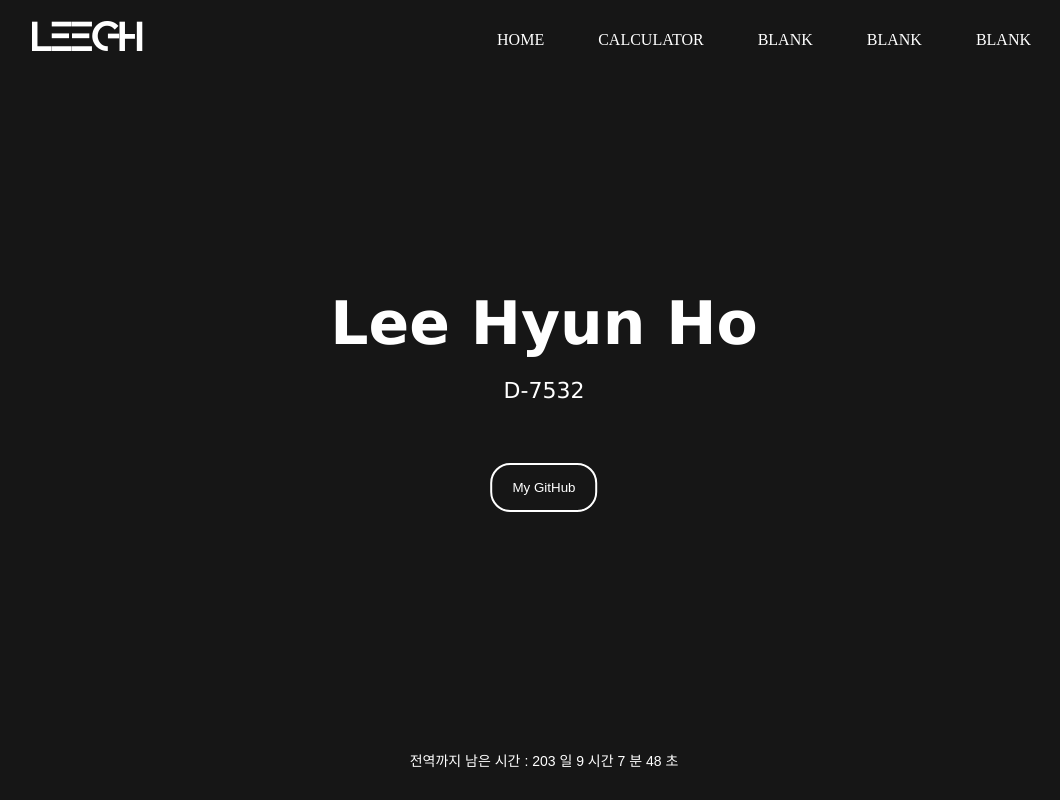
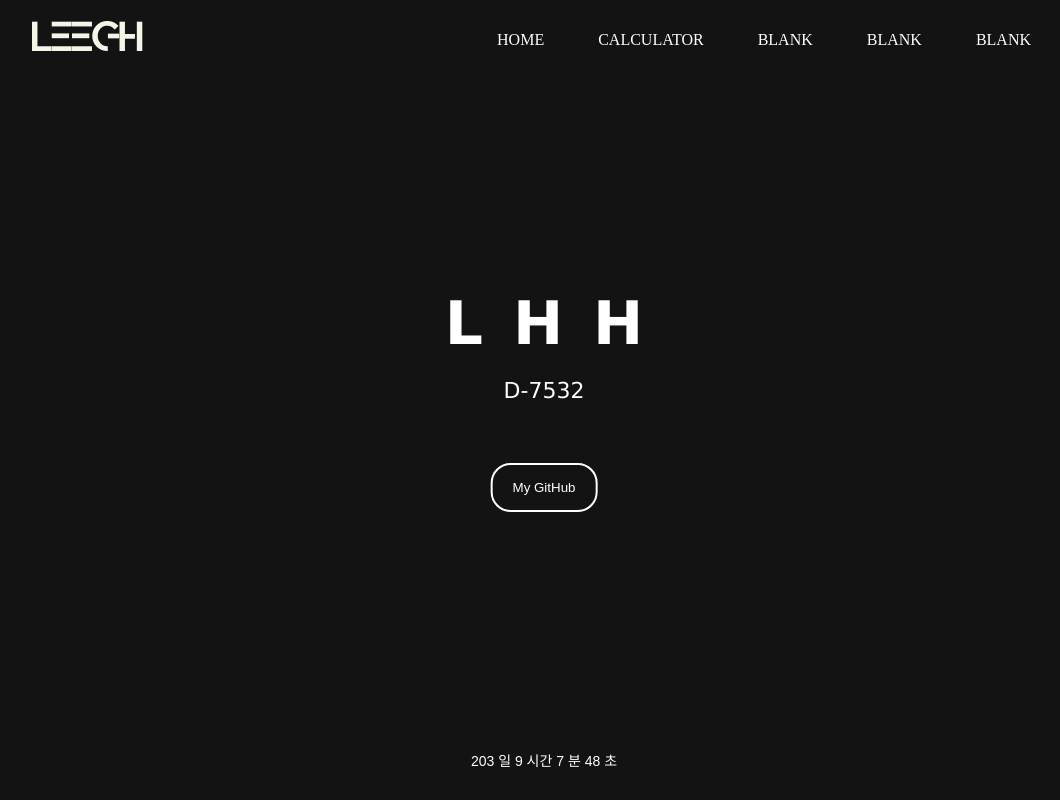
Before and after one commit to ghjjang/web, a plain HTML site: page homepage/index.html in a window 1280 px wide. Shown: the whole page, without its empty margins (96-1156 px from the left). Drawn offline with Linux system fonts and the light colour scheme; files whose address does not match are found by name.

Commit message:
first commit message

```diff
--- a/homepage/index.html
+++ b/homepage/index.html
@@ -5,6 +5,7 @@
     <meta name="viewport" content="width=device-width, initial-scale=1.0">
     <title>My page</title>
     <link rel="stylesheet" href="style.css">
+
 </head>
 <body>
     <div class="container">
@@ -13,7 +14,7 @@
             <div class="nav">
                 <ul>
                     <li><a href="index.html">HOME</a></li>
-                    <li><a href="계산기/calcuLator.html">CALCULATOR</a></li>
+                    <li><a href="calculator-project/src/index.html">CALCULATOR</a></li>
                     <li class="dropdown">
                         <a href="#">BLANK</a>
                         <ul class="dropdown-menu">
@@ -28,13 +29,18 @@
             </div>
         </div>
         <div class="hero">
-            <h2>Lee Hyun Ho</h2>
+            <h2>
+                <span>L</span>
+                <span>H</span>
+                <span>H</span>
+            </h2>
+
             <p>D-<span id="days-since-birth"></span></p>
             <button><a href="https://github.com/ghjjang/web" target='_bLANK'> My GitHub  </a></button>
         </div>
     </div>
     <footer>
-        <p> 전역까지 남은 시간 : <span id="time-until-discharge"></span></p>
+        <p>  <span id="time-until-discharge"></span></p>
     </footer>
     <script src="main.js"></script>
 </body>
--- a/homepage/main.js
+++ b/homepage/main.js
@@ -45,3 +45,46 @@ const timer = setInterval(updateTimeUntilDischarge, 1000);
 
 // 페이지 로드 시 즉시 실행
 updateTimeUntilDischarge();
+
+// 요소 선택
+const container = document.querySelector('.container');
+const letterL = document.querySelector('.hero h2 span:nth-child(1)'); // 첫 번째 span (L)
+const letterH1 = document.querySelector('.hero h2 span:nth-child(2)'); // 두 번째 span (H)
+const letterH2 = document.querySelector('.hero h2 span:nth-child(3)'); // 세 번째 span (H)
+
+// 배경색 변경 함수
+function changeBackground(color) {
+    container.style.backgroundColor = color;
+}
+
+// 이벤트 리스너 추가
+letterL.addEventListener('mouseenter', () => changeBackground('#ffd1dc')); // 파스텔 핑크
+letterH1.addEventListener('mouseenter', () => changeBackground('#c1e1c1')); // 파스텔 그린
+letterH2.addEventListener('mouseenter', () => changeBackground('#add8e6')); // 파스텔 블루
+
+// 마우스가 떠났을 때 기본 배경색으로 복원
+[letterL, letterH1, letterH2].forEach(letter => {
+    letter.addEventListener('mouseleave', () => changeBackground('#161616')); // 기본 배경색
+});
+
+// footer 클릭 시 계산 및 토글 함수
+const footer = document.querySelector('footer');
+const timeUntilDischargeElement = document.getElementById('time-until-discharge');
+let isShowingDaysSinceStart = false; // 현재 상태를 저장하는 변수
+
+footer.addEventListener('click', () => {
+    if (!isShowingDaysSinceStart) {
+        const startDate = new Date('2024-06-24'); // 시작 날짜
+        const now = new Date(); // 현재 날짜
+        const timeDifference = now - startDate; // 밀리초 단위 차이
+        const daysSinceStart = Math.floor(timeDifference / (1000 * 60 * 60 * 24)); // 일 단위로 변환
+
+        // 메시지 업데이트
+        timeUntilDischargeElement.textContent = `입대 후 ${daysSinceStart}일 했습니다.`;
+        isShowingDaysSinceStart = true; // 상태 변경
+    } else {
+        // 원래 남은 일수로 복원
+        updateTimeUntilDischarge(); // 남은 시간 업데이트 함수 호출
+        isShowingDaysSinceStart = false; // 상태 변경
+    }
+});
--- a/homepage/style.css
+++ b/homepage/style.css
@@ -1,95 +1,172 @@
 @font-face {
     font-family: abster;
-    src: url(font/abster-webfont.woff) format('woff');
+    src: url(font/abster-webfont.woff) format('woff'); /* 사용자 정의 폰트 설정 */
 }
 
-*{
+* {
     padding: 0;
     margin: 0;
-    box-sizing: border-box;
+    box-sizing: border-box; /* 모든 요소의 크기 계산을 border-box 기준으로 설정 */
 }
-.container{
+
+body {
+    -webkit-user-select: none; /* 드래그 방지 */
+    -moz-user-select: none;
+    -ms-user-select: none;
+    user-select: none;
+}
+
+.container {
     width: 100%;
     height: 100vh;
-    background: #161616;
+    background: #131313; /* 기본 배경색 */
+    transition: background-color 0.5s ease; /* 배경색 변경 시 서서히 전환 */
 }
-.container .header{
+
+.container .header {
     width: 80%;
     height: 80px;
     margin: 0 auto;
+    display: flex;
+    justify-content: space-between; /* 헤더 내부 요소 간격 조정 */
+    align-items: center; /* 헤더 내부 요소 수직 정렬 */
+}
 
-    display: flex;
-    justify-content: space-between;
-    align-items: center;
+.container .header h1 a {
+    margin-top: 20px;
+    text-decoration: none; /* 링크 밑줄 제거 */
+    color: #f3f5e6;
+
+    font-family: abster; /* 사용자 정의 폰트 사용 */
 }
-.container .header h1 a{
-    margin-top: 20px;
-    text-decoration: none;
-    color: white;
-    font-family: abster;
+
+.container .nav ul li {
+    list-style: none; /* 기본 리스트 스타일 제거 */
+    display: inline-block; /* 가로 정렬 */
+    margin: 0 25px; /* 리스트 간 간격 추가 */
 }
-.container .nav ul li{
-    list-style: none;
-    display: inline-block;
-    margin: 0 25px;
 
+.container .nav ul li a {
+    text-decoration: none; /* 링크 밑줄 제거 */
+    color: white; /* 기본 링크 색상 */
 }
-.container .nav ul li a{
-    text-decoration: none;
-    color: white;
+
+.container .nav ul li a:hover {
+    color: #f7f2c5; /* 링크 호버 시 색상 변경 */
+    transition: color 0.3s; /* 색상 변경 애니메이션 */
 }
-.container .nav ul li a:hover{
-    color: #4494d6;
-    transition: color 0.3s;
-}
-.container .hero{
+
+.container .hero {
     position: absolute;
     left: 50%;
     top: 50%;
-    transform: translate(-50%, -50%);
+    transform: translate(-50%, -50%); /* 화면 중앙 정렬 */
     text-align: center;
-    color: white;
-    font-family: Verdana, Geneva, Tahoma, sans-serif;
+    color: white; /* 텍스트 색상 */
+    font-family: Verdana, Geneva, Tahoma, sans-serif; /* 기본 폰트 설정 */
+}
 
+.container .hero h2 {
+    font-size: 60px; /* 텍스트 크기 */
+    margin-bottom: 20px;
+    position: relative;
+    display: flex; /* 글자들을 가로로 배치 */
+    gap: 30px; /* 글자 간 기본 간격 */
+    justify-content: center;
+    transition: gap 0.5s ease; /* 간격 변화 애니메이션 */
 }
-.container .hero h2{
-    font-size: 60px;
-    margin-bottom: 20px;
 
+.container .hero h2:hover {
+    gap: 100px; /* 호버 시 글자 간 간격 증가 */
 }
-.container .hero p{
 
-    font-size: 22px;
+.container .hero h2 span {
+    display: inline-block;
+    position: relative;
+    transition: transform 0.5s ease, opacity 0.5s ease; /* 이동 및 투명도 애니메이션 */
 }
-.container .hero button{
-    padding: 15px 20px;
+
+.container .hero h2 span::before {
+    content: ""; /* 기본적으로 빈 텍스트 */
+    position: absolute;
+    opacity: 0; /* 기본적으로 보이지 않음 */
+    transition: opacity 0.5s ease; /* 투명도 애니메이션 */
+}
+
+.container .hero h2 span:nth-child(1)::before {
+    top: 15%;
+    font-size: 50px;
+    content: "ee"; /* L에 마우스 호버 시 나타날 텍스트 */
+    left: 200%; /* 위치 조정 */
+    transform: translateX(-50%);
+}
+
+.container .hero h2 span:nth-child(2)::before {
+    top: 15%;
+    font-size: 50px;
+    content: "yun"; /* H에 마우스 호버 시 나타날 텍스트 */
+    left: 210%; /* 위치 조정 */
+    transform: translateX(-50%);
+}
+
+.container .hero h2 span:nth-child(3)::before {
+    top: 15%;
+    font-size: 50px;
+    content: "o"; /* H에 마우스 호버 시 나타날 텍스트 */
+    left: 138%; /* 위치 조정 */
+    transform: translateX(-50%);
+}
+
+.container .hero h2 span:hover {
+    transform: translateX(-20px); /* 호버 시 글자가 왼쪽으로 이동 */
+}
+
+.container .hero h2 span:hover + span {
+    transform: translateX(20px); /* 다음 글자가 오른쪽으로 이동 */
+}
+
+.container .hero h2 span:hover::before {
+    opacity: 1; /* 호버 시 텍스트가 나타남 */
+}
+
+.container .hero p {
+    font-size: 22px; /* 텍스트 크기 */
+}
+
+.container .hero button {
+    padding: 15px 20px; /* 버튼 내부 여백 */
     background: none;
-    border: 2px white solid;
-    border-radius: 20px;
-    color: white;
+    border: 2px white solid; /* 버튼 테두리 */
+    border-radius: 20px; /* 버튼 모서리 둥글게 */
+    color: white; /* 버튼 텍스트 색상 */
     margin-top: 60px;
     outline: none;
-    cursor: pointer;
-    transition: all 0.4s;
+    cursor: pointer; /* 마우스 커서 변경 */
+    transition: all 0.4s; /* 모든 속성 애니메이션 */
     font-style: bold;
 }
+
 .container .hero button a:link {
-    color: white;
-    text-decoration-line : none;
+    color: white; /* 링크 기본 색상 */
+    text-decoration-line: none; /* 링크 밑줄 제거 */
 }
+
 .container .hero button a:visited {
-    color: white;
-    text-decoration-line : none;
+    color: white; /* 방문한 링크 색상 */
+    text-decoration-line: none;
 }
-.container .hero button:hover{
-    background: #4494d6;
+
+.container .hero button:hover {
+    background: #f7f2c5; /* 버튼 호버 시 배경색 변경 */
+    font-style: #131313; /* 버튼 호버 시 텍스트 색상 변경 */
 }
+
 .dropdown {
-    position: relative;
+    position: relative; /* 드롭다운 메뉴 기준 위치 */
 }
 
 .dropdown-menu {
-    display: flex; /* 가로로 정렬 */
+    display: flex; /* 가로 정렬 */
     opacity: 0; /* 기본적으로 투명하게 설정 */
     visibility: hidden; /* 기본적으로 보이지 않게 설정 */
     position: absolute;
@@ -98,7 +175,7 @@
     transform: translateX(-50%); /* 수평 중앙 정렬 */
     background-color: none;
     padding: 10px 20px;
-    list-style: none;
+    list-style: none; /* 기본 리스트 스타일 제거 */
     transition: opacity 0.5s ease, visibility 0.5s ease; /* 천천히 나타나도록 설정 */
 }
 
@@ -119,7 +196,7 @@
     display: inline-block; /* 가로 정렬을 위해 inline-block 사용 */
     color: white;
     text-decoration: none;
-    transition: color 0.2s;
+    transition: color 0.2s; /* 색상 변경 애니메이션 */
 }
 
 .dropdown-menu li a:hover {
@@ -132,18 +209,21 @@
 }
 
 footer {
-    position: fixed;
+    position: fixed; /* 화면 하단 고정 */
     bottom: 0;
     width: 100%;
-    background-color: #161616;
-    color: white;
-    text-align: center;
-    padding: 10px 0;
-    font-family: Arial, sans-serif;
-    font-size: 14px;
+    color: white; /* 텍스트 색상 */
+    text-align: center; /* 텍스트 중앙 정렬 */
+    padding: 10px 0; /* 상하 여백 */
+    font-family: Arial, sans-serif; /* 폰트 설정 */
+    font-size: 14px; /* 텍스트 크기 */
     margin-bottom: 20px;
 }
 
-/* lee hyun ho 부분을 L H H 로 바꾸고  마우스로 호버할 시에
-   L 오른쪽으로 이동하고 이동하고 남은 자리에 ee, H 오른쪽으로 이동하고 이동하고 남은 자리에 hyun, H 오른쪽으로 이동하고 이동하고 남은 자리에 ho가 들어가게 */
-/* 드롭다운 형식이나 다른 방식으로 구현해도 좋을듯*/
+
+
+
+footer a {
+    color: white; /* 링크 색상 */
+    text-decoration: none; /* 링크 밑줄 제거 */
+}
```
